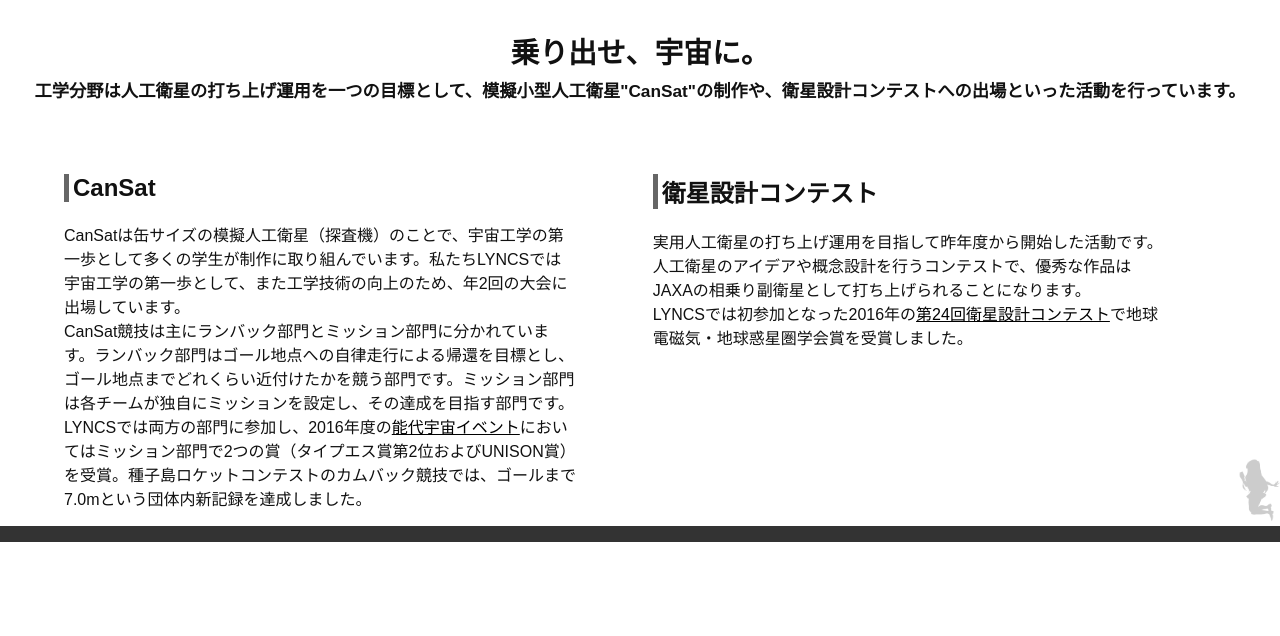
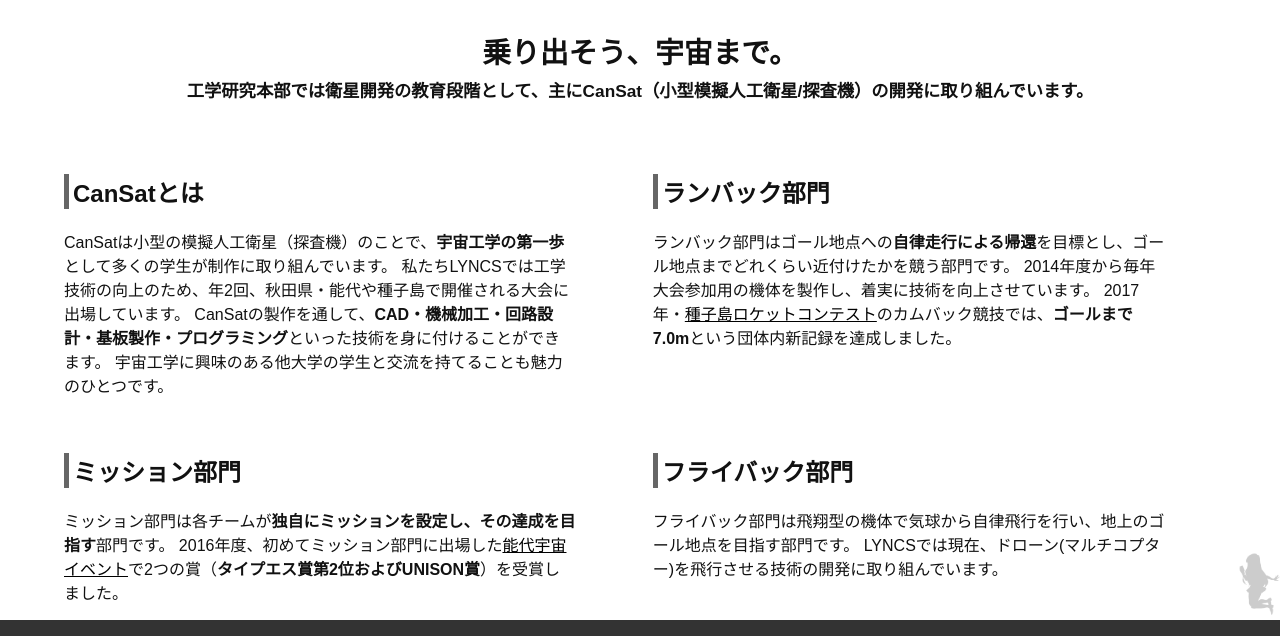
Before and after one commit to LYNCS-Keio/lyncs-official-web, a website: page sat/index.html in a window 1280 px wide. Shown: the part 390-1026 px from the top of the page. Before the commit the page ends 932 px from the top, so only its background shows below. Drawn offline with nearby package versions, Linux system fonts and the light colour scheme.

Commit message:
renew text

```diff
--- a/sat/index.html
+++ b/sat/index.html
@@ -70,29 +70,47 @@
     </div>
 
     <div class="catch">
-        <span>乗り出せ、宇宙に。</span><br>
-        <span style="font-size:60%">工学分野は人工衛星の打ち上げ運用を一つの目標として、模擬小型人工衛星"CanSat"の制作や、衛星設計コンテストへの出場といった活動を行っています。 </span>
+        <span>乗り出そう、宇宙まで。</span><br>
+        <span style="font-size:60%">工学研究本部では衛星開発の教育段階として、主にCanSat（小型模擬人工衛星/探査機）の開発に取り組んでいます。</span>
     </div>
 
     <div class="content_main">
 
       <div class="content_element">
-        <h2 class="content_element_title">CanSat</h2>
+        <h2 class="content_element_title">CanSatとは</h2>
         <p class="text">
-        CanSatは缶サイズの模擬人工衛星（探査機）のことで、宇宙工学の第一歩として多くの学生が制作に取り組んでいます。私たちLYNCSでは宇宙工学の第一歩として、また工学技術の向上のため、年2回の大会に出場しています。<br>
-        CanSat競技は主にランバック部門とミッション部門に分かれています。ランバック部門はゴール地点への自律走行による帰還を目標とし、ゴール地点までどれくらい近付けたかを競う部門です。ミッション部門は各チームが独自にミッションを設定し、その達成を目指す部門です。<br>
-        LYNCSでは両方の部門に参加し、2016年度の<a href="http://noshiro-space-event.org/" target="_blank">能代宇宙イベント</a>においてはミッション部門で2つの賞（タイプエス賞第2位およびUNISON賞）を受賞。種子島ロケットコンテストのカムバック競技では、ゴールまで7.0mという団体内新記録を達成しました。
+        CanSatは小型の模擬人工衛星（探査機）のことで、<b>宇宙工学の第一歩</b>として多くの学生が制作に取り組んでいます。
+        私たちLYNCSでは工学技術の向上のため、年2回、秋田県・能代や種子島で開催される大会に出場しています。
+        CanSatの製作を通して、<b>CAD・機械加工・回路設計・基板製作・プログラミング</b>といった技術を身に付けることができます。
+        宇宙工学に興味のある他大学の学生と交流を持てることも魅力のひとつです。
         </p>
       </div>
 
       <div class="content_element">
-        <h2 class="content_element_title">衛星設計コンテスト</h2>
+        <h2 class="content_element_title">ランバック部門</h2>
         <p class="text">
-        実用人工衛星の打ち上げ運用を目指して昨年度から開始した活動です。<br>
-        人工衛星のアイデアや概念設計を行うコンテストで、優秀な作品はJAXAの相乗り副衛星として打ち上げられることになります。<br>
-        LYNCSでは初参加となった2016年の<a href="http://www.satcon.jp/history/list24.html" target="_blank">第24回衛星設計コンテスト</a>で地球電磁気・地球惑星圏学会賞を受賞しました。
+        ランバック部門はゴール地点への<b>自律走行による帰還</b>を目標とし、ゴール地点までどれくらい近付けたかを競う部門です。
+        2014年度から毎年大会参加用の機体を製作し、着実に技術を向上させています。
+        2017年・<a href="http://jaxa-rocket-contest.jp" target="_blank">種子島ロケットコンテスト</a>のカムバック競技では、<b>ゴールまで7.0m</b>という団体内新記録を達成しました。
         </p>
       </div>
+
+      <div class="content_element">
+        <h2 class="content_element_title">ミッション部門</h2>
+        <p class="text">
+        ミッション部門は各チームが<b>独自にミッションを設定し、その達成を目指す</b>部門です。
+        2016年度、初めてミッション部門に出場した<a href="http://noshiro-space-event.org/" target="_blank">能代宇宙イベント</a>で2つの賞（<b>タイプエス賞第2位およびUNISON賞</b>）を受賞しました。
+        </p>
+      </div>
+
+      <div class="content_element">
+        <h2 class="content_element_title">フライバック部門</h2>
+        <p class="text">
+        フライバック部門は飛翔型の機体で気球から自律飛行を行い、地上のゴール地点を目指す部門です。
+        LYNCSでは現在、ドローン(マルチコプター)を飛行させる技術の開発に取り組んでいます。
+        </p>
+      </div>
+
     </div>
     <div id="lyncs_tan">
       <img src="../img/lyncs_tan_footer.png" alt="">
```
